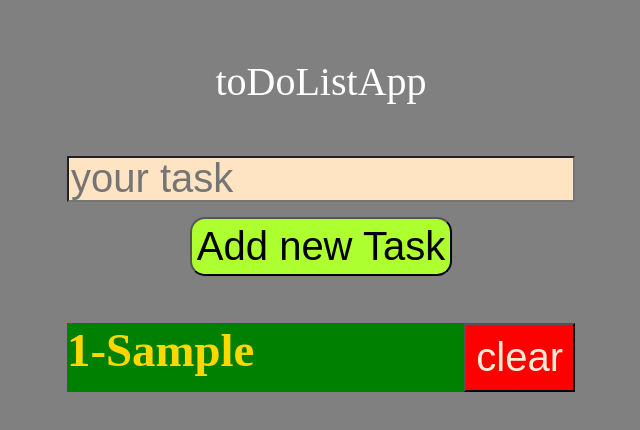
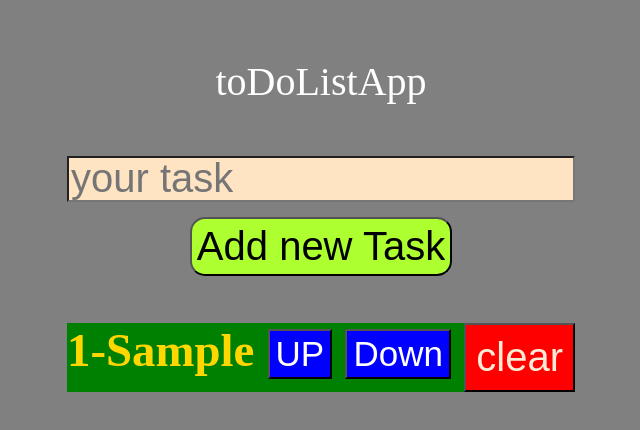
Before and after one commit to camelactive/vue_test, a plain HTML site: page index.html in a window 1280 px wide. Both pictures are taken after typing "Sample" into the empty fields and a click on the button "Add new Task". Shown: the whole page, without its empty margins (319-959 px from the left). Drawn offline with nearby package versions, Linux system fonts and the light colour scheme.

Commit message:
Add files via upload

```diff
--- a/index.html
+++ b/index.html
@@ -15,7 +15,17 @@
         <div><input class="input" type="text" placeholder="your task" v-model="newTask"></div>
         <div class="button_block"><button class="button" v-on:click="newTaskClick">{{ButtonText}}</button></div>
         <div class="task" v-for="(task,id) in tasks">
-            <h3 class="task_line">{{id+1}}-{{task}} <span><button class="clear_btn" v-on:click="taskDelete(id)">clear</button></span></h3>
+            <h3 class="task_line">{{id+1}}-{{task}}
+                <span>
+                    <button class="up_btn" v-on:click="taskUp(id)">UP</button>
+                </span>
+                <span>
+                    <button class="down_btn" v-on:click="taskDown(id)">Down</button>
+                </span>
+                <span>
+                    <button class="clear_btn" v-on:click="taskDelete(id)">clear</button>
+                </span>
+            </h3>
         </div>
     </div>
     <script src="https://cdn.jsdelivr.net/npm/vue@2.6.14/dist/vue.js"></script>
--- a/script.js
+++ b/script.js
@@ -1,4 +1,4 @@
-var app = new Vue({
+var App = new Vue({
     el: '#toDoListApp',
     data: {
         title: 'toDoListApp',
@@ -9,16 +9,31 @@ var app = new Vue({
     },
     methods: {
         newTaskClick: () => {
-            app.tasks.push(app.newTask);
-            app.newTask = "";
-            localStorage.setItem("memory", JSON.stringify(app.tasks))
+            App.tasks.push(App.newTask);
+            App.newTask = "";
+            localStorage.setItem("memory", JSON.stringify(App.tasks))
         },
         taskDelete: (id) => {
-            console.log("delete");
-            console.log(id);
-            console.log(app.tasks)
-            app.tasks.splice(id, 1)
-            localStorage.setItem("memory", JSON.stringify(app.tasks))
+            App.tasks.splice(id, 1)
+            localStorage.setItem("memory", JSON.stringify(App.tasks))
+        },
+        taskUp: (id) => {
+            let myArr = JSON.parse(localStorage.getItem("memory"))
+            let upItem = myArr[id];
+            let downItem = myArr[id - 1];
+            myArr[id - 1] = upItem;
+            myArr[id] = downItem;
+            localStorage.setItem("memory", JSON.stringify(myArr));
+            location.reload()
+        },
+        taskDown: (id) => {
+            let myArr = JSON.parse(localStorage.getItem("memory"))
+            let upItem = myArr[id];
+            let downItem = myArr[id + 1];
+            myArr[id + 1] = upItem;
+            myArr[id] = downItem;
+            localStorage.setItem("memory", JSON.stringify(myArr));
+            location.reload()
         }
     }
 })
--- a/style.css
+++ b/style.css
@@ -50,3 +50,11 @@ body {
     display: flex;
     justify-content: space-between;
 }
+
+.up_btn,
+.down_btn {
+    background-color: blue;
+    color: white;
+    height: 50px;
+    font-size: 35px;
+}
```
